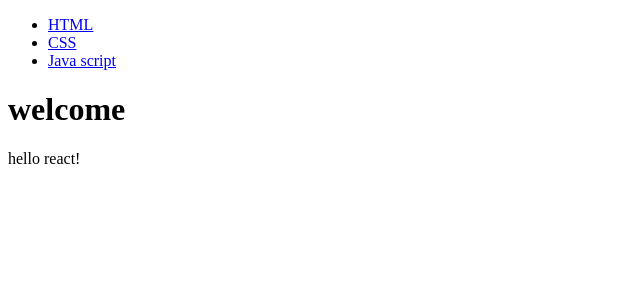
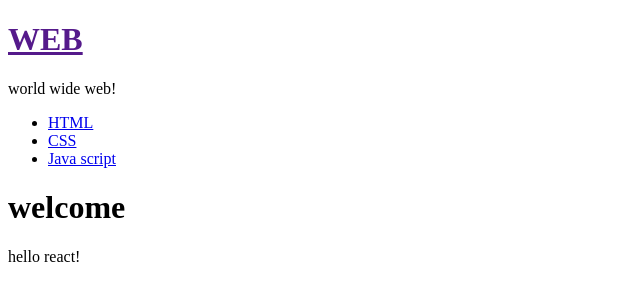
Before and after one commit to lyj95/react-app, a React (Create React App) app: page / in a window 1280 px wide. Shown: the top 300 px of the page, without its empty margins (0-640 px from the left). Built offline with nearby package versions, Linux system fonts and the light colour scheme.

Commit message:
17강 완료

```diff
--- a/src/App.js
+++ b/src/App.js
@@ -25,7 +25,7 @@ class App extends Component {
       _desc = this.state.welcome.desc;
     } else if (this.state.mode === 'read') {
       let i = 0;
-      while(i < this.state.content[i]){
+      while(i < this.state.content[i].id){
         let data = this.state.content[i];
         if(data.id === this.state.selected_content_id){
           _title = data.title;
@@ -37,18 +37,17 @@ class App extends Component {
     }
     return (
       <div className='App'>
-        <Subject title={this.state.subject.title} sub={this.state.subject.sub}></Subject>
         <Subject
           title={this.state.subject.title}
           sub={this.state.subject.sub}
-          onChangPage={function () {
+          onChangePage={function () {
             // alert('hititi');
-            this.setState({ mode: 'read' });
+            this.setState({ mode: 'welcome' });
           }.bind(this)}
         ></Subject>
         <TOC
           onChangePage={function (id) {
-            alert('hi');
+            // alert('hi');
             this.setState({
               mode: 'read',
               selected_content_id: Number(id)
--- a/src/compoents/Subject.js
+++ b/src/compoents/Subject.js
@@ -4,11 +4,12 @@ class Subject extends Component {
   render() {
     return (
       <div>
-        <a href="" onClick={function (e) {
+        <h1><a href="" onClick={function (e) {
           e.preventDefault();
           this.props.onChangePage();
         }.bind(this)}
-        >{this.title}</a>
+        >{this.props.title}</a></h1>
+        {this.props.sub}
       </div >
     )
   }
--- a/src/compoents/TOC.js
+++ b/src/compoents/TOC.js
@@ -10,11 +10,12 @@ class TOC extends Component {
         <a
           href={"/contents/" + data[i].id}
           data-id={data[i].id}
-          onClick={function (id, num, e) {
+          onClick={function (e) {
             // debugger;   // debug에서 멈춤
             e.preventDefault();
             this.props.onChangePage(e.target.dataset.id);
-          }.bind(this, data[i].id, 10)}
+            // this.props.onChangePage(id);
+          }.bind(this)}
         >
           {data[i].title}
         </a>
```
